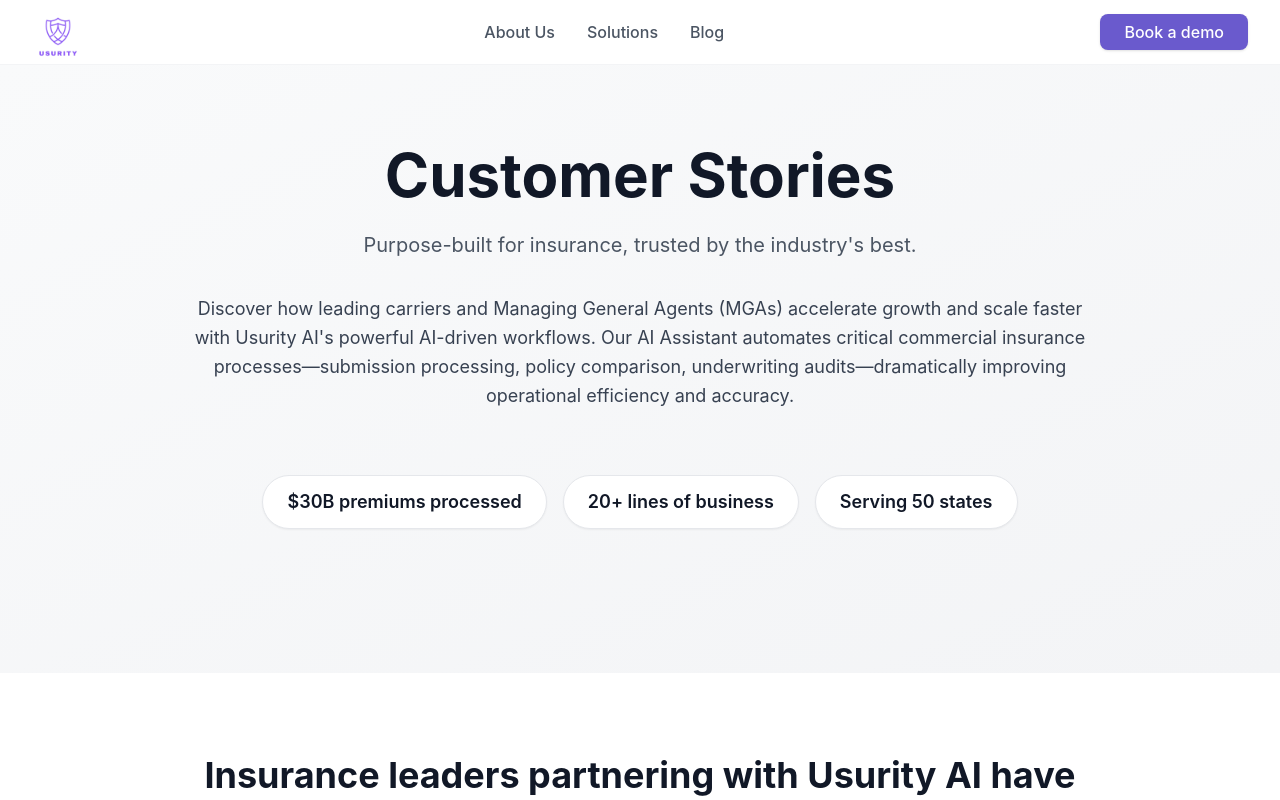
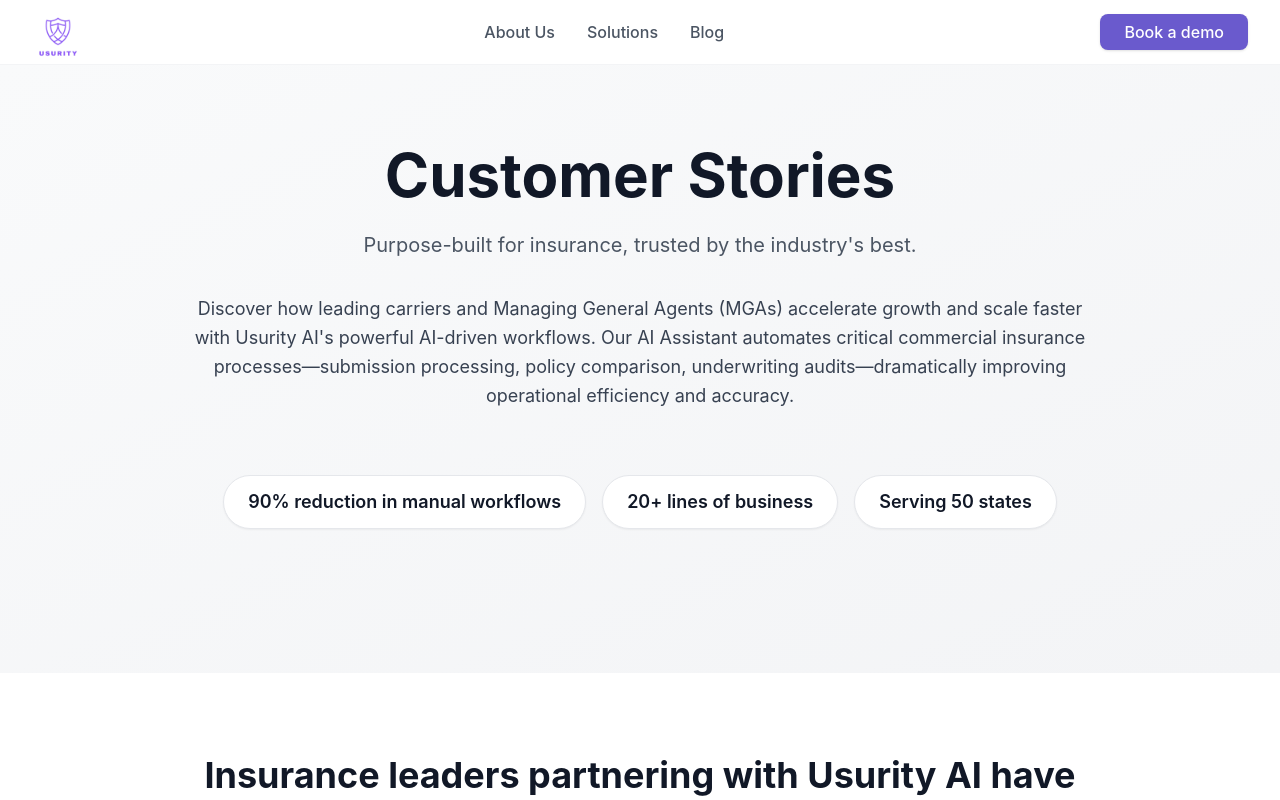
Before and after one commit to ArbajAnsari19/Usurity.com, a React (Create React App) app: page /solutions in a window 1280 px wide. Shown: the top 800 px of the page. Built offline with nearby package versions, Linux system fonts and the light colour scheme.

Commit message:
improved ui 2

```diff
--- a/src/pages/SolutionsPage.js
+++ b/src/pages/SolutionsPage.js
@@ -153,7 +153,7 @@
           {/* Statistics */}
           <div className="flex flex-wrap justify-center gap-4 mb-16">
             <div className="bg-white px-6 py-3 rounded-full shadow-sm border border-gray-200">
-              <span className="text-lg font-semibold text-gray-900">$30B premiums processed</span>
+              <span className="text-lg font-semibold text-gray-900">90% reduction in manual workflows</span>
             </div>
             <div className="bg-white px-6 py-3 rounded-full shadow-sm border border-gray-200">
               <span className="text-lg font-semibold text-gray-900">20+ lines of business</span>
```
